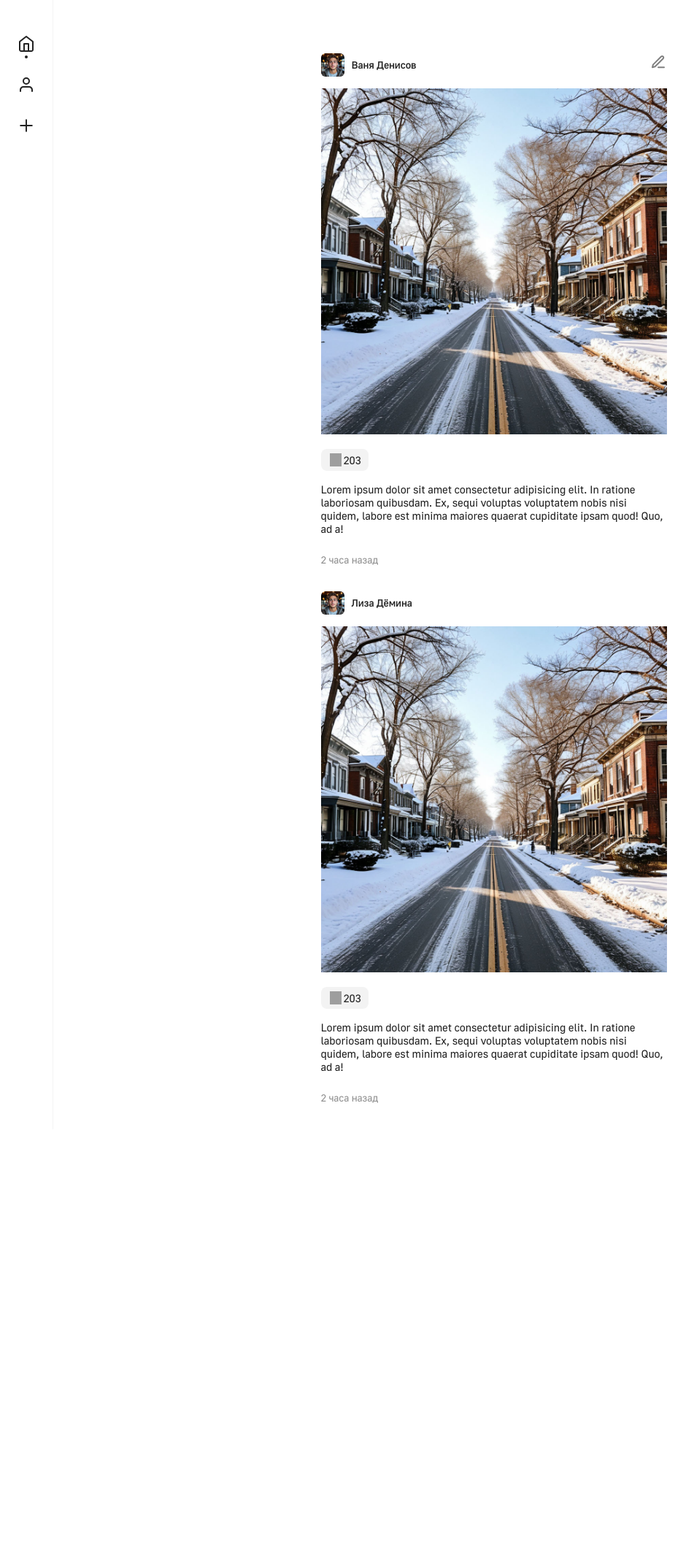
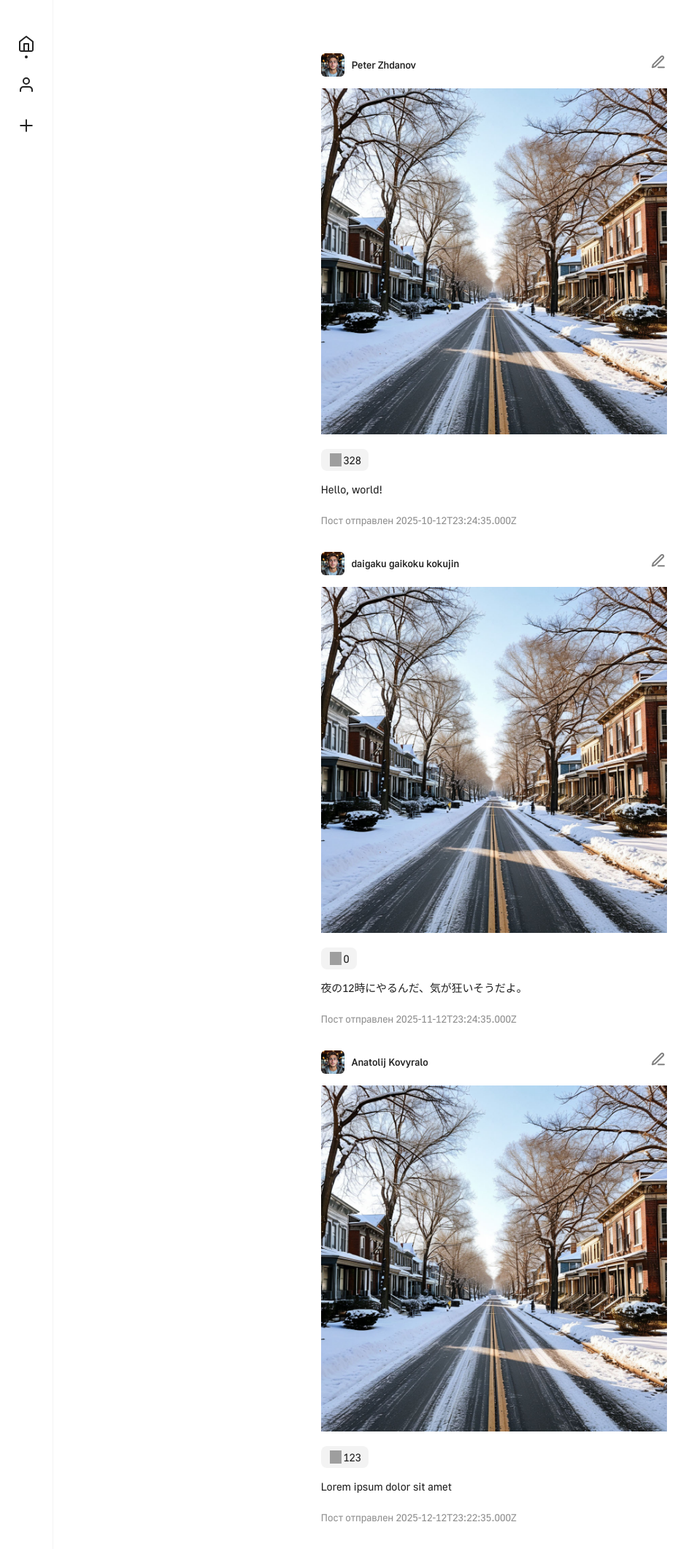
Before and after one commit to Obamium3157/web-2025, a PHP site: page /home/ in a window 1280 px wide. Shown: the whole page at 73% size, without its empty margins (0-951 px from the left). Before the commit the page ends 1511 px from the top, so only its background shows below. Run offline with PHP 8.4, Linux system fonts and the light colour scheme; grey boxes are pictures that could not be loaded.

Commit message:
Added json files for users and posts; now all posts age automatically generated (profile page also)

```diff
--- /dev/null
+++ b/lw2/data/post.json
@@ -0,0 +1,26 @@
+[
+    {
+        "id": 1,
+        "name": "Peter",
+        "surname": "Zhdanov",
+        "time": "2025-10-12T23:24:35.000Z",
+        "text": "Hello, world!",
+        "likes_counter": 328
+    },
+    {
+        "id": 2,
+        "name": "daigaku gaikoku",
+        "surname": "kokujin",
+        "time": "2025-11-12T23:24:35.000Z",
+        "text": "夜の12時にやるんだ、気が狂いそうだよ。",
+        "likes_counter": 0
+    },
+    {
+        "id": 3,
+        "name": "Anatolij",
+        "surname": "Kovyralo",
+        "time": "2025-12-12T23:22:35.000Z",
+        "text": "Lorem ipsum dolor sit amet",
+        "likes_counter": 123
+    }
+]
--- a/lw2/home/index.html
+++ /dev/null
@@ -1,93 +0,0 @@
-<!DOCTYPE html>
-<html lang="ru">
-    <head>
-        <meta charset="UTF-8">
-        <title>Домашняя страница</title>
-        <link rel="stylesheet" href="../static/fonts/font.css">
-        <link rel="stylesheet" href="css/style.css">
-    </head>
-    <body>
-        <main class="app">
-            <div class="menu">
-                <div class="sidebar">
-                    <a href="../home/">
-                        <img class="navigation home_img" src="../global_assets/Home_dot_black.svg" alt="Домашняя страница">
-                    </a>
-                    <a href="../profile/">
-                        <img class="navigation profile_img" src="../global_assets/Icon_black.svg" alt="Профиль">
-                    </a>
-                    <img class="navigation" src="../global_assets/Plus_black.svg" alt="Создать пост">
-                </div>
-            </div>
-
-            <section class="content">
-                <div class="top_panel"></div>
-                <div class="post">
-                    <div class="post_header">
-                        <div class="user_header">
-                            <img src="static/man.png" alt="Аватар пользователя" class="profile_image">
-                            <span class="account_name">Ваня Денисов</span>
-                        </div>
-                        <img src="../global_assets/Edit_gray.svg" alt="Отредактировать пост" class="edit">
-                    </div>
-                    <div class="post_content">
-                        <div class="post_img_container">
-                            <!-- <div class="indicator">
-                                <span class="indicator_text">1/3</span>
-                            </div> -->
-                            <!-- <button class="slider button_left">
-                                <img src="../global_assets/Arrow-left.svg" alt="Свайп влево">
-                            </button>
-                            <button class="slider button_right">
-                                <img src="../global_assets/Arrow-right.svg" alt="Свайп вправо">
-                            </button> -->
-                            <img src="static/post_image.png" alt="Картинка в посте" class="post_content_img">
-                        </div>
-
-                        <div class="reaction">
-                            <img class="like_symbol" src="../global_assets/like.svg" alt="❤">
-                            <span class="likes_counter">203</span>
-                        </div>
-                        <p class="post_content_text">
-                            Lorem ipsum dolor sit amet consectetur adipisicing elit. In ratione laboriosam quibusdam. Ex, sequi voluptas voluptatem nobis nisi quidem, labore est minima maiores quaerat cupiditate ipsam quod! Quo, ad a!
-                        </p>
-                        <p class="date">2 часа назад</p>
-                    </div>
-                </div>
-
-
-                <div class="post">
-                    <div class="post_header">
-                        <div class="user_header">
-                            <img src="static/man.png" alt="Аватар пользователя" class="profile_image">
-                            <span class="account_name">Лиза Дёмина</span>
-                        </div>
-                    </div>
-                    <div class="post_content">
-                        <div class="post_img_container">
-                            <!-- <div class="indicator">
-                                <span class="indicator_text">1/3</span>
-                            </div> -->
-                            <!-- <button class="slider button_left">
-                                <img src="../global_assets/Arrow-left.svg" alt="Свайп влево">
-                            </button>
-                            <button class="slider button_right">
-                                <img src="../global_assets/Arrow-right.svg" alt="Свайп вправо">
-                            </button> -->
-                            <img src="static/post_image.png" alt="Картинка в посте" class="post_content_img">
-                        </div>
-
-                        <div class="reaction">
-                            <img class="like_symbol" src="../global_assets/like.svg" alt="❤">
-                            <span class="likes_counter">203</span>
-                        </div>
-                        <p class="post_content_text">
-                            Lorem ipsum dolor sit amet consectetur adipisicing elit. In ratione laboriosam quibusdam. Ex, sequi voluptas voluptatem nobis nisi quidem, labore est minima maiores quaerat cupiditate ipsam quod! Quo, ad a!
-                        </p>
-                        <p class="date">2 часа назад</p>
-                    </div>
-                </div>
-            </section>
-        </main>
-    </body>
-</html>
--- /dev/null
+++ b/lw2/home/index.php
@@ -0,0 +1,38 @@
+<!DOCTYPE html>
+<html lang="ru">
+    <head>
+        <meta charset="UTF-8">
+        <title>Домашняя страница</title>
+        <link rel="stylesheet" href="../static/fonts/font.css">
+        <link rel="stylesheet" href="css/style.css">
+    </head>
+    <body>
+        <?php
+            $data = file_get_contents("../data/post.json", true);
+            $arr = json_decode($data, true);
+        ?>
+        <main class="app">
+            <div class="menu">
+                <div class="sidebar">
+                    <a href="../home/">
+                        <img class="navigation home_img" src="../global_assets/Home_dot_black.svg" alt="Домашняя страница">
+                    </a>
+                    <a href="../profile/">
+                        <img class="navigation profile_img" src="../global_assets/Icon_black.svg" alt="Профиль">
+                    </a>
+                    <img class="navigation" src="../global_assets/Plus_black.svg" alt="Создать пост">
+                </div>
+            </div>
+
+            <section class="content">
+                <div class="top_panel"> </div>
+                <?php
+                    require_once 'post.php';
+                    foreach ($arr as $post) {
+                        renderPost($post);
+                    }
+                ?>
+            </section>
+        </main>
+    </body>
+</html>
--- /dev/null
+++ b/lw2/home/post.php
@@ -0,0 +1,39 @@
+<?php
+
+function renderPost(array $data) {
+    ?>
+    <div class="post">
+        <div class="post_header">
+            <div class="user_header">
+                <img src="static/man.png" alt="Аватар пользователя" class="profile_image">
+                <span class="account_name"><?php echo $data['name'] . ' ' . $data['surname'] ?></span>
+            </div>
+            <img src="../global_assets/Edit_gray.svg" alt="Отредактировать пост" class="edit">
+            </div>
+            <div class="post_content">
+            <div class="post_img_container">
+                <!-- <div class="indicator">
+                    <span class="indicator_text">1/3</span>
+                </div> -->
+                <!-- <button class="slider button_left">
+                    <img src="../global_assets/Arrow-left.svg" alt="Свайп влево">
+                </button>
+                <button class="slider button_right">
+                    <img src="../global_assets/Arrow-right.svg" alt="Свайп вправо">
+                </button> -->
+                <img src="static/post_image.png" alt="Картинка в посте" class="post_content_img">
+            </div>
+
+            <div class="reaction">
+                <img class="like_symbol" src="../global_assets/like.svg" alt="❤">
+                <span class="likes_counter"><?php echo $data['likes_counter'] ?></span>
+            </div>
+            <p class="post_content_text">
+                <?php echo $data['text'] ?>
+            </p>
+            <p class="date">Пост отправлен <?php echo $data['time'] ?></p>
+        </div>
+        </div>
+    <?php
+}
+?>
--- a/lw2/php-bin/factorial.php
+++ b/lw2/php-bin/factorial.php
@@ -1,6 +1,6 @@
 <?php
     function Factorial(int $n) : int {
-        return ($n === 0) ? 1 : $n * Factorial($n - 1);
+        return ($n == 0) ? 1 : $n * Factorial($n - 1);
     }
 
     echo Factorial($_POST['number']);
--- a/lw2/php-bin/full_zodiac.php
+++ b/lw2/php-bin/full_zodiac.php
@@ -27,7 +27,7 @@
         }
     }
 
-    function parseDate(string $dateStr): array {
+    function ParseDate(string $dateStr): array {
         $formats = [
             // ДД.ММ.ГГГГ
             '/^(\d{2})\.(\d{2})\.(\d{4})$/' => ['day' => 1, 'month' => 2, 'year' => 3],
@@ -57,7 +57,6 @@
                 $month = (int)$matches[$groups['month']];
                 $year = (int)$matches[$groups['year']];
 
-                // Для двухзначного года преобразуем в четырехзначный (предполагаем 20xx)
                 if ($year < 100) {
                     $year += 2000;
                 }
@@ -67,7 +66,7 @@
         }
     }
 
-    $input = parseDate($_POST["date"]);
+    $input = ParseDate($_POST["date"]);
     $date = "{$input['day']}{$input['month']}";
     echo GetZodiacSign($date);
 ?>
```
Also changed, not shown: lw2/data/user.json (added, +23 -0 lines), lw2/php-bin/full_zodiac.html (+11 -0 lines), lw2/profile/index.php (renamed from lw2/profile/index.html, +10 -2 lines), lw2/profile/profile.php (added, +31 -0 lines).
